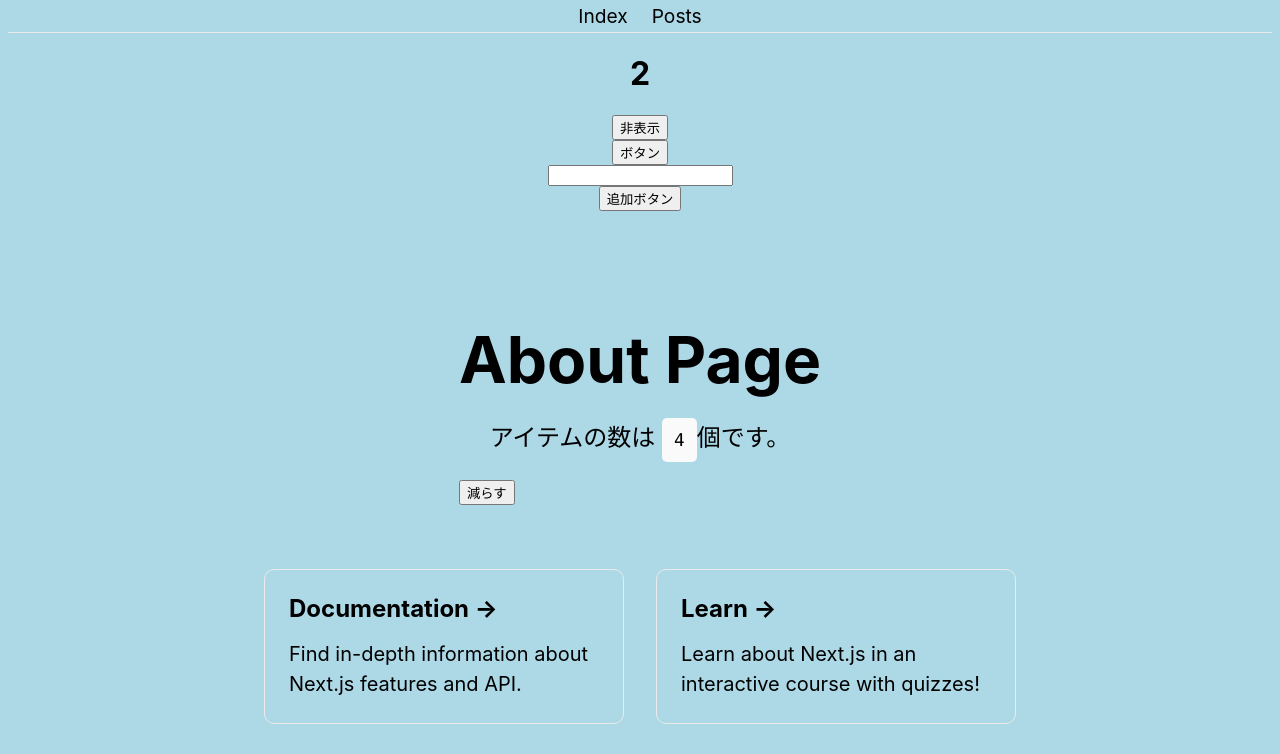
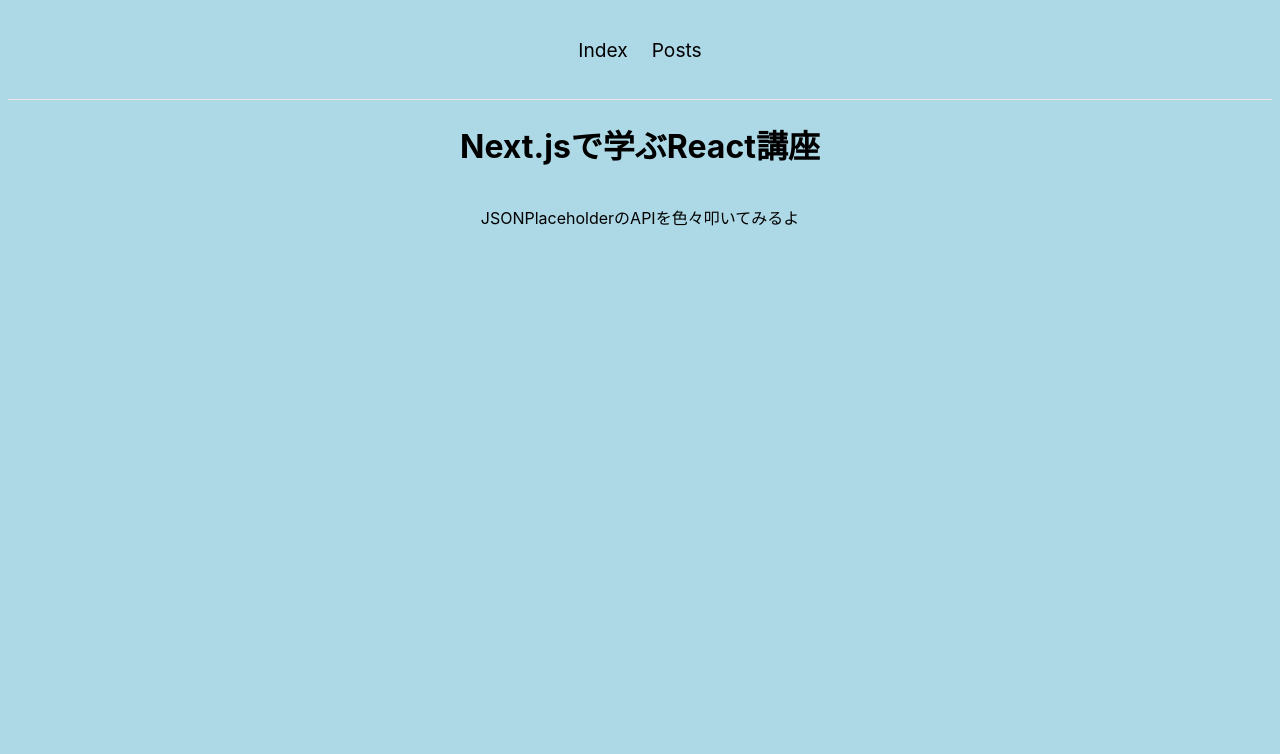
Before and after one commit to yamashin01/my-app3, a Next.js app: page / in a window 1280 px wide. Shown: the top 754 px of the page. Built offline with nearby package versions, Linux system fonts and the light colour scheme.

Commit message:
🔥 Indexから不要なコードを削除

```diff
--- a/src/pages/index.jsx
+++ b/src/pages/index.jsx
@@ -4,35 +4,20 @@
 import Main from 'src/components/Main'
 import styles from 'src/styles/Home.module.css'
 
-const About = (props) => {
+const Index = () => {
 
   return (
     <div className={styles.container}>
       <Head>
-        <title>Create Next App</title>
+        <title>Index Page</title>
         <meta name="description" content="Generated by create next app" />
       </Head>
+      <Header />
+      <h1>Next.jsで学ぶReact講座</h1>
+      <p>JSONPlaceholderのAPIを色々叩いてみるよ</p>
 
-      <Header />
-      {props.isShow ? <h1>{props.doubleCount}</h1> : null}
-      <button onClick= {props.handleDisplay}>
-        {props.isShow ? "非表示" : "表示"}
-      </button>
-      <button onClick = {props.handleClick}>ボタン</button>
-      <input type="text" value={props.text} onChange={props.handleChange}/>
-
-      <button onClick = {props.handleAdd}>追加ボタン</button>
-      <ul>
-        {props.array.map((item) => {
-          return <li key={item}>{item}</li>;
-        })}
-      </ul>
-
-      <Main page="about"/>
-
-      <Footer />
     </div>
   )
 }
 
-export default About;
+export default Index;
```
